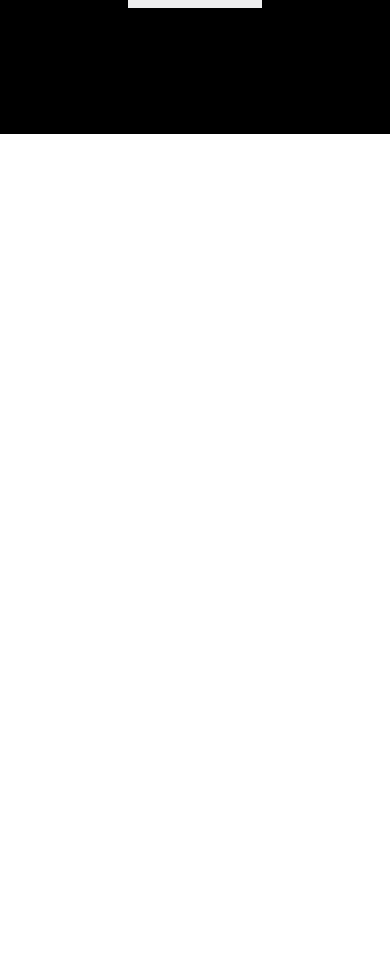
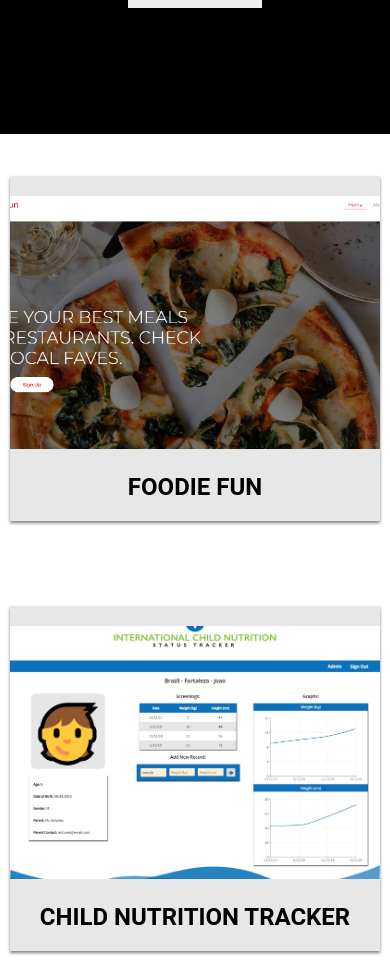
Before and after one commit to sandramkimball/sandramkimball, a React (Create React App) app in the folder portfolio/: page / in a window 390 px wide. Shown: the part 2420-3398 px from the top of the page. Before the commit the page ends 2554 px from the top, so only its background shows below. Built offline with nearby package versions, Linux system fonts and the light colour scheme.

Commit message:
completed media responses

```diff
--- a/portfolio/src/App.css
+++ b/portfolio/src/App.css
@@ -93,6 +93,33 @@
   .skills-container h6{font-size: 1.25rem !important}
   .skills-container p{font-size:1rem !important}
 
+  /* banner 3 */
+  .banner-3{
+    background: #fff !important
+  }
+  .banner-3 .pj-container{
+    margin: 0 auto;
+    display: flex;
+    flex-direction: column !important;
+    height: 100%;
+    width: 100vw;
+  }
+  .banner-3 h2{
+    font-size: 1.5rem;
+    margin-bottom: 0
+  }
+  .banner-3 SVG{
+    display: none;
+  }
+  .proj-card{
+    margin: 5vh auto !important;
+    width: 90%;
+    padding: 20px;
+    box-shadow: 0px 2px 3px gray;
+    background: #e7e7e7;
+  }
+  .proj-card p {display: none}
+
 }
 
 @media only screen and (max-width: 420px){
@@ -134,15 +161,18 @@
   }
 
   /* banner 3 */
-  .banner-3{height: 100% !important}
-  .banner-3 p{display: none}
-  /* .pj-container div{
-    width: 95vw;
-    height: 40vh;
-    margin: 8vh auto;
-    box-shadow: 0px 3px 10px gray;
-    background: #f7f7f7
-    }
-  .pj-container h2{margin: auto; color: gray; padding-top: 15px; font-weight: 400}   */
+  .banner-3 .pj-container{
+    display: inherit !important;
+    height: 100%;
+    width: 95vw !important;
+  }
+  .proj-card{
+    width: 95vw !important;
+    padding: 20px 0;
+  }
+  .proj-card a img{
+    max-width: none;
+    width: 100% !important;
+  }
 
 }
--- a/portfolio/src/components/Banner_3.js
+++ b/portfolio/src/components/Banner_3.js
@@ -66,10 +66,12 @@ const Projects = () => {
         }
     ]
     const [project, setProject] = useState(projects[0])
+    console.log(project.index)
 
     const handleNext = () => {
         const newIndex = project.index+1
         if(newIndex === projects.length-1){
+            // setProject(projects[0])
             return
         } else {
             setProject(projects[newIndex])
@@ -78,7 +80,7 @@ const Projects = () => {
 
     const handleBack = () => {
         const newIndex = project.index-1
-        if(newIndex === 0){
+        if(project.index === 0){
             return
         } else {
             setProject(projects[newIndex])
@@ -86,10 +88,9 @@ const Projects = () => {
     }
 
     return (
-        <ProjectsContainer id='3' className={`banner-3 active-slide-${project.index}`}>
+        <ProjectsContainer id='3' className={`banner-3`}>
             <FontAwesomeIcon icon={faChevronLeft} onClick={handleBack} className='left'/>
-            <div
-                className='pj-container'
+            <div className='pj-container'
                 style={{'transform': `translateX(-${project.index*(100/projects.length)}%)`}}
             >
                 {projects.map(obj=> <Card key={obj.id} obj={obj}/> )}
@@ -104,19 +105,18 @@ export default Projects;
 const ProjectsContainer = styled.section`
     width: 100%;
     height: 100vh;
-    padding: 10vh auto;
+    margin: 0 auto;
     display: flex;
     flex-direction: row;
     justify-content: center;
     background: #e7e7e7;
     position: relative;
     overflow-x: hidden;
-    transition: transform 300ms  cubic-bezier(0.455, 0.03, 0.515, 0.955);
+    transition: transform 300ms cubic-bezier(0.455, 0.03, 0.515, 0.955);
     svg{
         font-size: 4rem;
         color: gray;
-        padding: 0 10px;
-        margin: auto 5%;
+        padding: 0 20px;
         cursor: pointer;
         z-index: 10;
         height: 100vh;
@@ -124,21 +124,10 @@ const ProjectsContainer = styled.section`
         :hover{color: #fff; background: #22222250}
     }
     .right{
-        right: -5rem
+        right: 0
     }
     .left{
-        left: -5rem
-    }
-    .pj-container{
-        margin: auto;
-        display: flex;
-        flex-direction: row;
-        position: absolute;
-        height: 80vh;
-        width: 90vw;
-        ::-webkit-scrollbar{
-            width: 0;
-        }
+        left: 0
     }
     a{
         font-family: 'Roboto', sans-serif;
@@ -150,4 +139,15 @@ const ProjectsContainer = styled.section`
         color: black;
         :hover{color: gray}
     }
+    .pj-container{
+        margin: 0 auto;
+        display: flex;
+        flex-direction: row;
+        position: absolute;
+        height: 80vh;
+        width: 90vw;
+        ::-webkit-scrollbar{
+            width: 0;
+        }
+    }
 `;
--- a/portfolio/src/components/Card.js
+++ b/portfolio/src/components/Card.js
@@ -4,7 +4,7 @@ import React from 'react'
 
 const Card = (props) => {
     return (
-        <Proj>
+        <Proj className='proj-card'>
             <a href={props.obj.href} target="_blank">
                 <img src={props.obj.img}/>
                 <h2>{props.obj.title}</h2>
```
